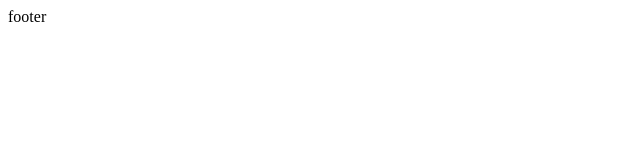
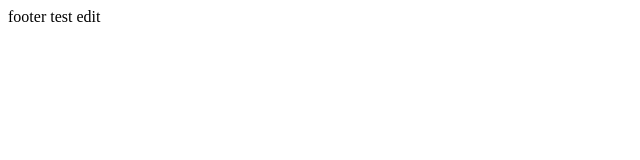
Before and after one commit to jnilashini/NextJSTraining, a plain HTML site: page footer.html in a window 1280 px wide. Shown: the full height of the page, 0-640 px from the left. Drawn offline with Linux system fonts and the light colour scheme.

Commit message:
Update footer.html

```diff
--- a/footer.html
+++ b/footer.html
@@ -1,7 +1,7 @@
 <html>
 
 <div>
-    <footer>footer</footer>
+    <footer>footer test edit</footer>
 </div>
 
 </html>
```
